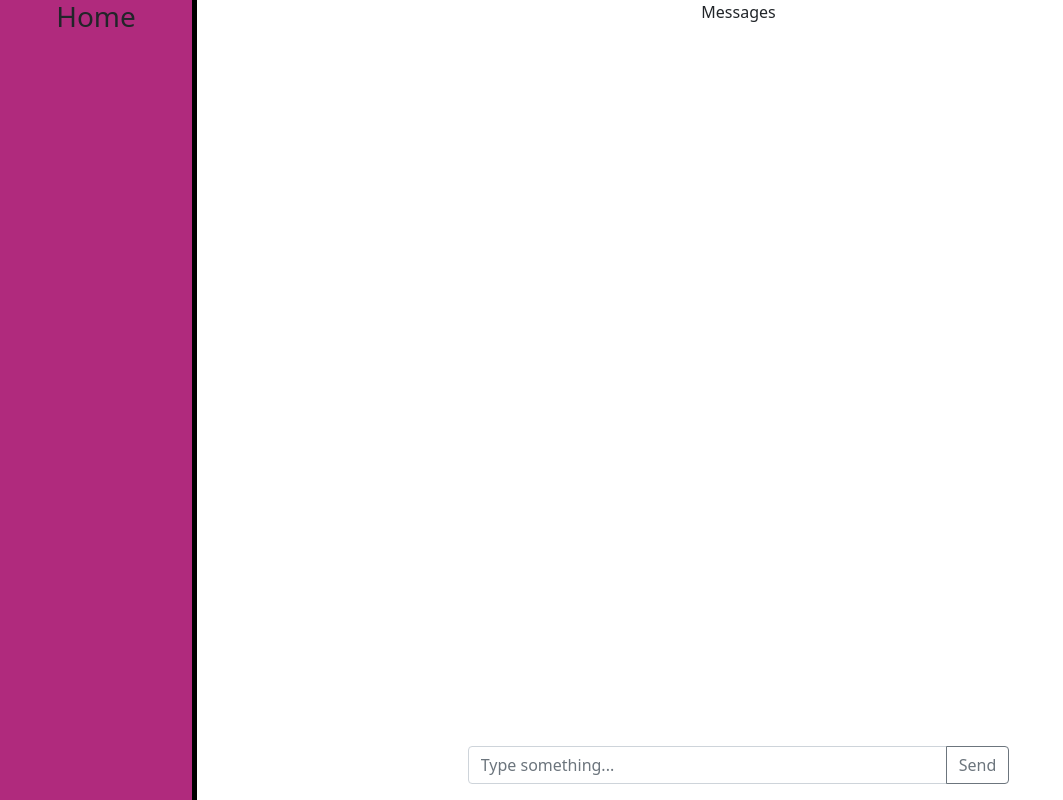
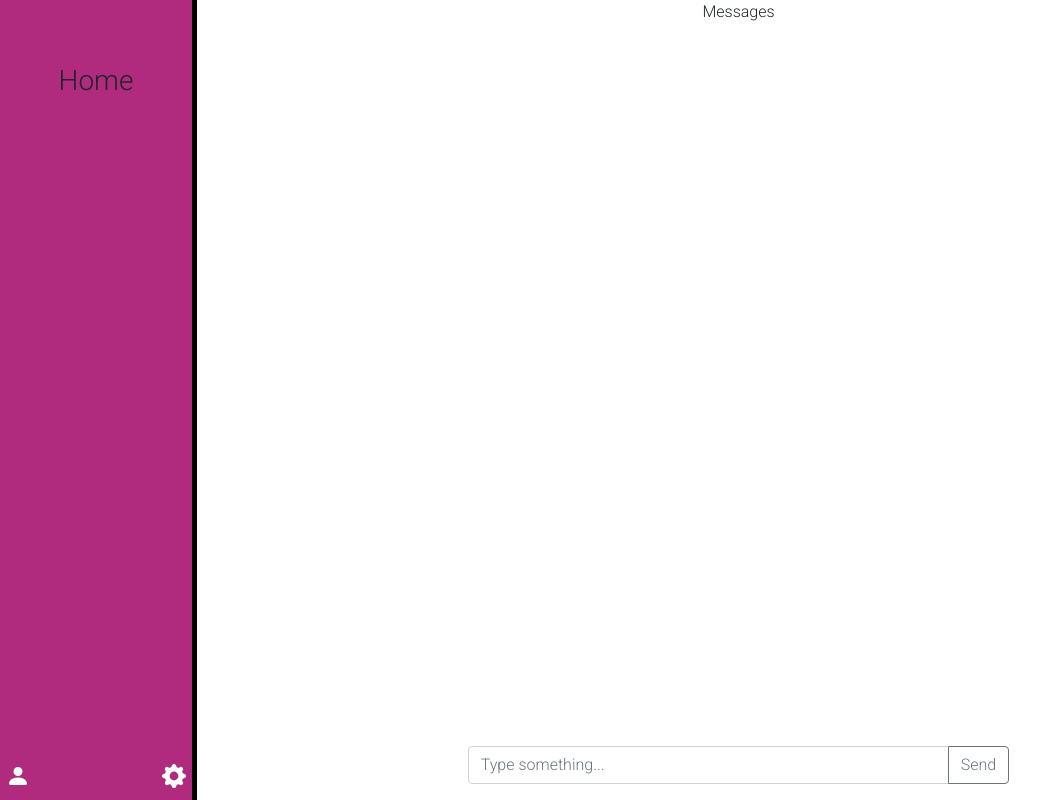
Before and after one commit to Zoofru/slack_Clone, a React (Create React App) app in the folder slack_clone/: page / in a window 1280 px wide. Shown: the whole page, without its empty margins (0-1063 px from the left). Built offline with nearby package versions, Linux system fonts and the light colour scheme.

Commit message:
added account icon, and settings icon (no functionality besides hover). new font, added space at top of navbar.

```diff
--- a/slack_clone/src/App.css
+++ b/slack_clone/src/App.css
@@ -1,6 +1,14 @@
+@import url('https://fonts.googleapis.com/css2?family=Montserrat:ital,wght@1,200&family=Roboto:ital,wght@0,300;1,100&display=swap');
+
 .App {
   text-align: center;
   display: flex;
+  font-family: 'Montserrat', sans-serif;
+  font-family: 'Roboto', sans-serif;
+}
+
+.settingsCog:hover, .account:hover {
+  cursor: pointer;
 }
 
 .navItem:hover {
@@ -34,4 +42,18 @@
   height: 100vh;
   display: flex;
   justify-content: center;
+  flex-direction: column;
+  padding-top: 5%;
 }
+
+.navBar-items {
+  height: 90%;
+}
+
+.navBar-account {
+  height: 10%;
+  display: flex;
+  justify-content: space-between;
+  align-items: flex-end;
+  padding: 0 .5vw;
+}
--- a/slack_clone/src/components/navbar.js
+++ b/slack_clone/src/components/navbar.js
@@ -3,13 +3,38 @@ import NavItem from "./navitem"
 const NavBar = () => {
     const navItems = ['Home']
 
+    const Styles = {
+        icons: {
+            color: 'white',
+        },
+        accountIcons: {
+            paddingBottom: '1.5vh',
+        }
+    }
+
     return(
         <div className="navBar">
-            {navItems.map((item, i) => {
-                return(
-                    <NavItem title={item} key={i}></NavItem>
-                )
-            })}
+            <div className="navBar-items">
+                {navItems.map((item, i) => {
+                    return(
+                        <NavItem title={item} key={i}></NavItem>
+                    )
+                })}
+            </div>
+
+            <div className="navBar-account">
+                <div className="account" style={Styles.accountIcons}>
+                    <svg xmlns="http://www.w3.org/2000/svg" width="24" height="24" fill="white" class="bi bi-person-fill" viewBox="0 0 16 16">
+                        <path d="M3 14s-1 0-1-1 1-4 6-4 6 3 6 4-1 1-1 1H3zm5-6a3 3 0 1 0 0-6 3 3 0 0 0 0 6z"/>
+                    </svg>
+                </div>
+
+                <div className="settingsCog" style={Styles.accountIcons}>
+                    <svg xmlns="http://www.w3.org/2000/svg" width="24" height="24" fill="white" class="bi bi-gear-fill" viewBox="0 0 16 16">
+                        <path d="M9.405 1.05c-.413-1.4-2.397-1.4-2.81 0l-.1.34a1.464 1.464 0 0 1-2.105.872l-.31-.17c-1.283-.698-2.686.705-1.987 1.987l.169.311c.446.82.023 1.841-.872 2.105l-.34.1c-1.4.413-1.4 2.397 0 2.81l.34.1a1.464 1.464 0 0 1 .872 2.105l-.17.31c-.698 1.283.705 2.686 1.987 1.987l.311-.169a1.464 1.464 0 0 1 2.105.872l.1.34c.413 1.4 2.397 1.4 2.81 0l.1-.34a1.464 1.464 0 0 1 2.105-.872l.31.17c1.283.698 2.686-.705 1.987-1.987l-.169-.311a1.464 1.464 0 0 1 .872-2.105l.34-.1c1.4-.413 1.4-2.397 0-2.81l-.34-.1a1.464 1.464 0 0 1-.872-2.105l.17-.31c.698-1.283-.705-2.686-1.987-1.987l-.311.169a1.464 1.464 0 0 1-2.105-.872l-.1-.34zM8 10.93a2.929 2.929 0 1 1 0-5.86 2.929 2.929 0 0 1 0 5.858z"/>
+                    </svg>
+                </div>
+            </div>
         </div>
     )
 }
--- a/slack_clone/src/components/sendmessageinput.js
+++ b/slack_clone/src/components/sendmessageinput.js
@@ -1,6 +1,10 @@
 import {Button, InputGroup, Form} from 'react-bootstrap'
 
 const SendMessageInput = () => {
+
+    const handleMessageSubmit = () => {
+        console.log('hi')
+    }
 
     const Styles = {
         input: {
@@ -20,7 +24,7 @@ const SendMessageInput = () => {
                     aria-label="user message"
                     aria-describedby="basic-addon2"
                 />
-                <Button variant="outline-secondary" id="send">
+                <Button variant="outline-secondary" id="send" onClick={handleMessageSubmit}>
                     Send
                 </Button>
             </InputGroup>
```
